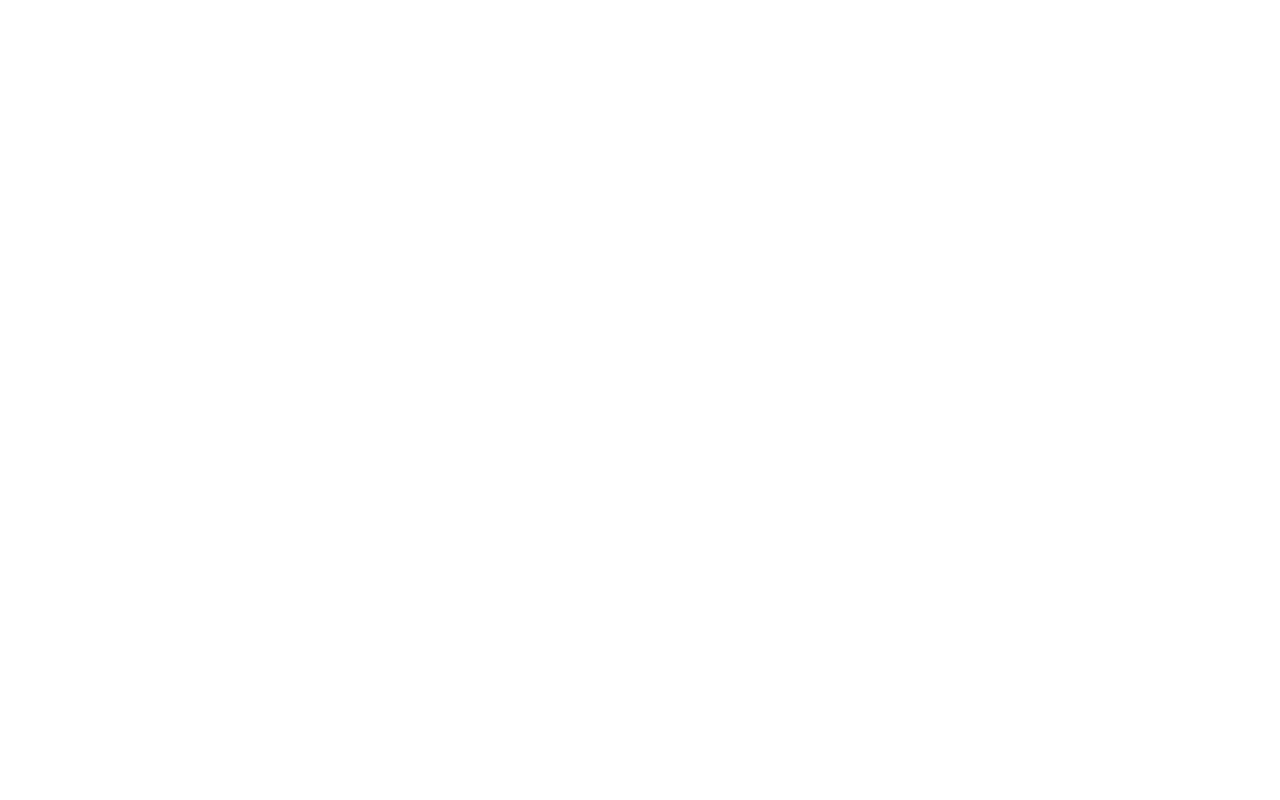
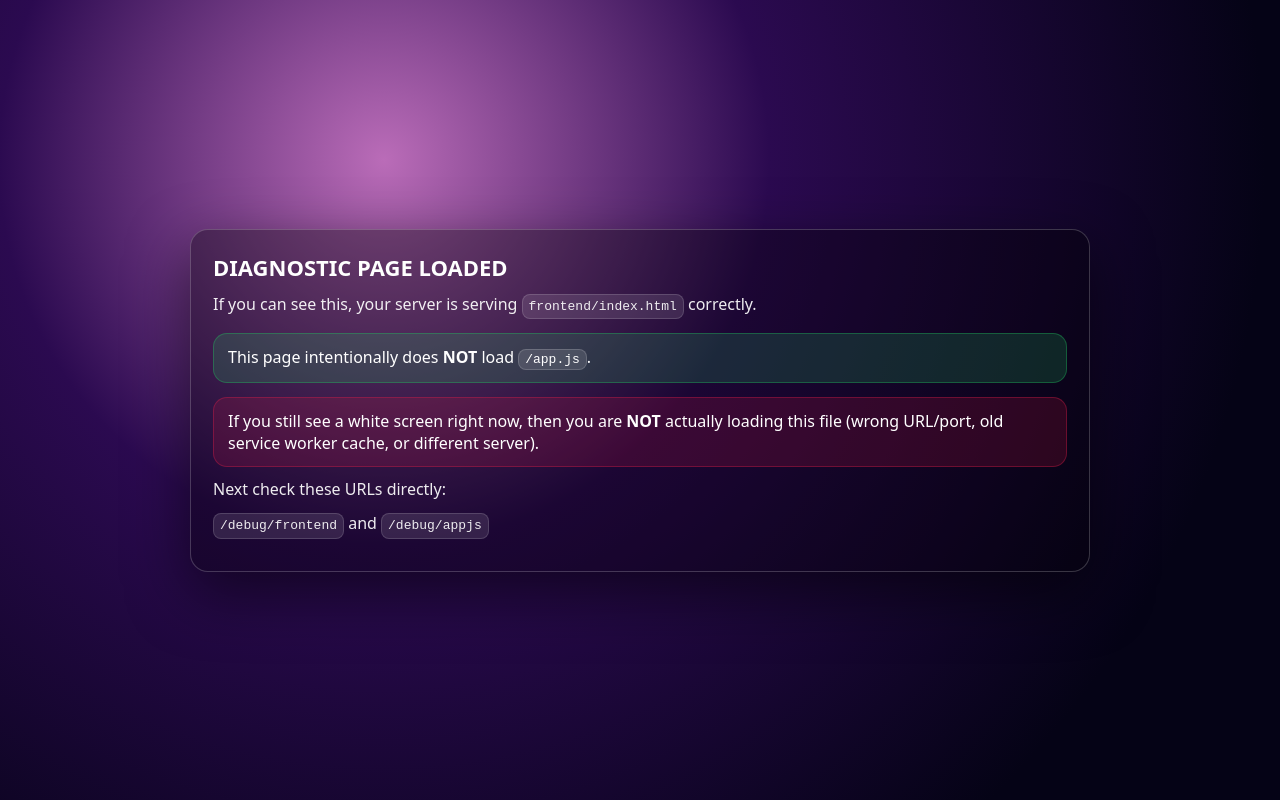
Before and after one commit to JaeNemez/alyana-luz-ai, a plain HTML site: page frontend/index.html in a window 1280 px wide. Drawn offline with Linux system fonts and the light colour scheme.

Commit message:
Update index.html

```diff
--- a/frontend/index.html
+++ b/frontend/index.html
@@ -1,48 +1,74 @@
-<!-- frontend/index.html
-  Alyana Luz • Bible AI
-  - Minimal shell that loads /app.js
-  - Includes a #app mount so app.js doesn't have to rewrite the whole body
-  - Adds PWA meta + manifest + theme-color
--->
-
-<!doctype html>
+<!DOCTYPE html>
 <html lang="en">
   <head>
-    <meta charset="utf-8" />
-    <meta name="viewport" content="width=device-width, initial-scale=1" />
+    <meta charset="UTF-8" />
+    <meta name="viewport" content="width=device-width,initial-scale=1,maximum-scale=1" />
+    <title>Alyana Luz · Bible AI (DIAGNOSTIC)</title>
 
-    <title>Alyana Luz • Bible AI</title>
-    <meta name="description" content="Alyana Luz • Bible AI — pray • learn • walk in the Light" />
-
-    <!-- PWA -->
-    <link rel="manifest" href="/manifest.webmanifest" />
-    <meta name="theme-color" content="#2b0a50" />
-
-    <!-- iOS PWA-ish -->
-    <meta name="apple-mobile-web-app-capable" content="yes" />
-    <meta name="apple-mobile-web-app-status-bar-style" content="black-translucent" />
-    <meta name="apple-mobile-web-app-title" content="Alyana Luz" />
-    <link rel="apple-touch-icon" href="/icons/icon-192.png" />
-
-    <!-- Favicon -->
-    <link rel="icon" href="/icons/icon-192.png" />
+    <style>
+      * { box-sizing: border-box; }
+      body {
+        margin: 0;
+        font-family: system-ui, -apple-system, BlinkMacSystemFont, "SF Pro Text", sans-serif;
+        min-height: 100vh;
+        display: flex;
+        align-items: center;
+        justify-content: center;
+        background: radial-gradient(circle at 30% 20%, #ba6cb8 0%, #2b0a50 35%, #050316 80%);
+        color: #fff;
+      }
+      .card {
+        width: min(900px, 92vw);
+        border-radius: 18px;
+        padding: 22px;
+        background: rgba(0,0,0,0.35);
+        border: 1px solid rgba(255,255,255,0.20);
+        box-shadow: 0 20px 60px rgba(0,0,0,0.55);
+      }
+      h1 { margin: 0 0 10px 0; font-size: 22px; }
+      p { margin: 10px 0; opacity: 0.92; line-height: 1.5; }
+      code {
+        display: inline-block;
+        padding: 2px 6px;
+        border-radius: 8px;
+        background: rgba(255,255,255,0.12);
+        border: 1px solid rgba(255,255,255,0.16);
+      }
+      .big {
+        margin-top: 14px;
+        padding: 12px 14px;
+        border-radius: 14px;
+        background: rgba(34,197,94,0.18);
+        border: 1px solid rgba(34,197,94,0.35);
+      }
+      .warn {
+        margin-top: 14px;
+        padding: 12px 14px;
+        border-radius: 14px;
+        background: rgba(225,29,72,0.16);
+        border: 1px solid rgba(225,29,72,0.35);
+      }
+    </style>
   </head>
 
   <body>
-    <!-- App mount -->
-    <div id="app"></div>
+    <div class="card">
+      <h1>DIAGNOSTIC PAGE LOADED</h1>
+      <p>If you can see this, your server is serving <code>frontend/index.html</code> correctly.</p>
 
-    <!-- App JS -->
-    <script src="/app.js" defer></script>
+      <div class="big">
+        This page intentionally does <strong>NOT</strong> load <code>/app.js</code>.
+      </div>
 
-    <!-- Service Worker (optional but recommended for PWA) -->
-    <script>
-      (function () {
-        if (!("serviceWorker" in navigator)) return;
-        window.addEventListener("load", function () {
-          navigator.serviceWorker.register("/service-worker.js").catch(function () {});
-        });
-      })();
-    </script>
+      <div class="warn">
+        If you still see a white screen right now, then you are <strong>NOT</strong> actually loading this file
+        (wrong URL/port, old service worker cache, or different server).
+      </div>
+
+      <p>Next check these URLs directly:</p>
+      <p>
+        <code>/debug/frontend</code> and <code>/debug/appjs</code>
+      </p>
+    </div>
   </body>
 </html>
```
